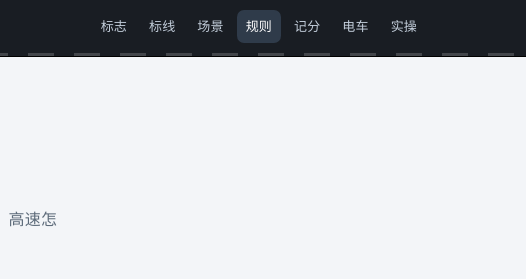
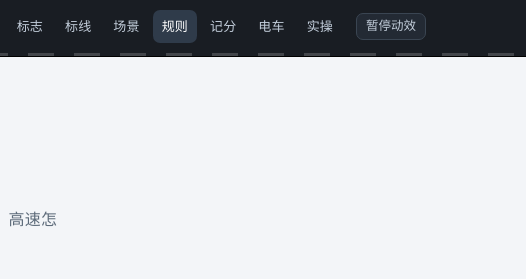
Before and after one commit to xzdxq/driving, a plain HTML site: page 04_rules.html in a window 1280 px wide. Shown: the top 279 px of the page, 754-1280 px from the left. Drawn offline with Linux system fonts and the light colour scheme.

Commit message:
动效默认播放，顶栏加暂停/播放开关

```diff
--- a/04_rules.html
+++ b/04_rules.html
@@ -4,7 +4,7 @@
 <meta charset="utf-8">
 <meta name="viewport" content="width=device-width, initial-scale=1">
 <title>04 通行规则 · 重新学开车</title>
-<link rel="stylesheet" href="assets/css/style.css">
+<link rel="stylesheet" href="assets/css/style.css?v=20261127">
 <style>
   .grid > .card + .card { margin-top: 0; }
   .stage svg text { font-family: inherit; }
@@ -42,12 +42,10 @@
   .brake { opacity: 0; animation: brakeOn 8s linear infinite; }
   .wait-tag { opacity: 0; animation: waitTag 8s linear infinite; }
 
-  /* 减少动态时给一张静态定格：右方车在路口、我车在停止线前 */
-  @media (prefers-reduced-motion: reduce) {
-    .car-a { transform: translateX(-300px); }
-    .car-b { transform: translateY(-125px); }
-    .brake, .wait-tag { opacity: 1; }
-  }
+  /* 关掉动效时给一张静态定格：右方车在路口、我车在停止线前 */
+  html.motion-off .car-a { transform: translateX(-300px); }
+  html.motion-off .car-b { transform: translateY(-125px); }
+  html.motion-off .brake, html.motion-off .wait-tag { opacity: 1; }
 </style>
 </head>
 <body data-mod="04_rules">
@@ -740,7 +738,7 @@
 </main>
 
 <script src="assets/js/signs.js"></script>
-<script src="assets/js/app.js"></script>
+<script src="assets/js/app.js?v=20261127"></script>
 <script>
 Driving.quiz("#quiz1", {
   id: "04_rules-01",
--- a/assets/css/style.css
+++ b/assets/css/style.css
@@ -64,6 +64,14 @@ a:hover { text-decoration: underline; }
 .topbar-nav a { color: #c3cedb; font-size: 13px; padding: 5px 9px; border-radius: 7px; white-space: nowrap; }
 .topbar-nav a:hover { background: #232a34; color: #fff; text-decoration: none; }
 .topbar-nav a.on { background: #2f3b4a; color: #fff; }
+.motion-btn {
+  font: inherit; font-size: 12.5px; line-height: 1;
+  color: #c3cedb; background: #232a34;
+  border: 1px solid #3a4552; border-radius: 7px;
+  padding: 6px 9px; cursor: pointer; white-space: nowrap;
+}
+.motion-btn:hover { background: #2f3b4a; color: #fff; }
+.motion-btn[aria-pressed="false"] { color: #8b97a6; }
 .topbar::after {
   content: ""; display: block; height: 3px;
   background-image: repeating-linear-gradient(90deg, #ffffff2e 0 26px, transparent 26px 46px);
@@ -377,6 +385,7 @@ td.c, th.c { text-align: center; }
 @media (max-width: 760px) {
   body { font-size: 15.5px; }
   .topbar-nav { display: none; }
+  .crumb { display: none; }
   .topbar::after { display: none; }
   .g2, .g3, .g4 { grid-template-columns: 1fr; }
   .compare { grid-template-columns: 1fr; }
@@ -392,7 +401,10 @@ td.c, th.c { text-align: center; }
 }
 @media (prefers-reduced-motion: reduce) {
   html { scroll-behavior: auto; }
-  *, *::before, *::after { animation-duration: .001ms !important; animation-iteration-count: 1 !important; transition-duration: .001ms !important; }
+}
+/* 动效默认播放；点顶栏按钮或本地存 off 时停止 */
+html.motion-off *, html.motion-off *::before, html.motion-off *::after {
+  animation-duration: .001ms !important; animation-iteration-count: 1 !important; transition-duration: .001ms !important;
 }
 @media print {
   .topbar, .pager, .quiz-foot .btn, .foot { display: none; }
--- a/assets/js/app.js
+++ b/assets/js/app.js
@@ -7,6 +7,7 @@
   function lsDel(k) { try { window.localStorage.removeItem(k); } catch (e) {} }
 
   var LETTERS = ["A", "B", "C", "D", "E", "F"];
+  var MOTION_KEY = "driving.motion";
 
   function mountQuiz(el, cfg) {
     if (typeof el === "string") el = document.querySelector(el);
@@ -192,13 +193,44 @@
     });
   }
 
+  function motionOff() { return lsGet(MOTION_KEY) === "off"; }
+
+  function applyMotion() {
+    var off = motionOff();
+    document.documentElement.classList.toggle("motion-off", off);
+    document.querySelectorAll("svg").forEach(function (s) {
+      if (!s.pauseAnimations) return;
+      if (off) s.pauseAnimations();
+      else if (s.unpauseAnimations) s.unpauseAnimations();
+    });
+    var btn = document.getElementById("motion-btn");
+    if (btn) {
+      btn.textContent = off ? "播放动效" : "暂停动效";
+      btn.setAttribute("aria-pressed", off ? "false" : "true");
+      btn.title = off ? "播放页面里的动画" : "暂停页面里的动画";
+    }
+  }
+
+  function initMotion() {
+    var bar = document.querySelector(".topbar-inner");
+    if (bar && !document.getElementById("motion-btn")) {
+      var btn = document.createElement("button");
+      btn.type = "button";
+      btn.id = "motion-btn";
+      btn.className = "motion-btn";
+      btn.setAttribute("aria-label", "页面动效");
+      btn.addEventListener("click", function () {
+        lsSet(MOTION_KEY, motionOff() ? "on" : "off");
+        applyMotion();
+      });
+      bar.appendChild(btn);
+    }
+    applyMotion();
+  }
+
   function boot() {
     if (window.Signs) window.Signs.hydrate();
-    if (window.matchMedia && window.matchMedia("(prefers-reduced-motion: reduce)").matches) {
-      document.querySelectorAll("svg").forEach(function (s) {
-        if (s.pauseAnimations) s.pauseAnimations();
-      });
-    }
+    initMotion();
     markSeen();
     initToc();
     initChecks();
```
Also changed, not shown: 01_signs.html (+2 -2 lines), 02_markings.html (+2 -2 lines), 03_scenes.html (+2 -2 lines), 05_points.html (+2 -2 lines), 06_ev.html (+2 -2 lines), 07_practice.html (+2 -2 lines), index.html (+2 -2 lines).
